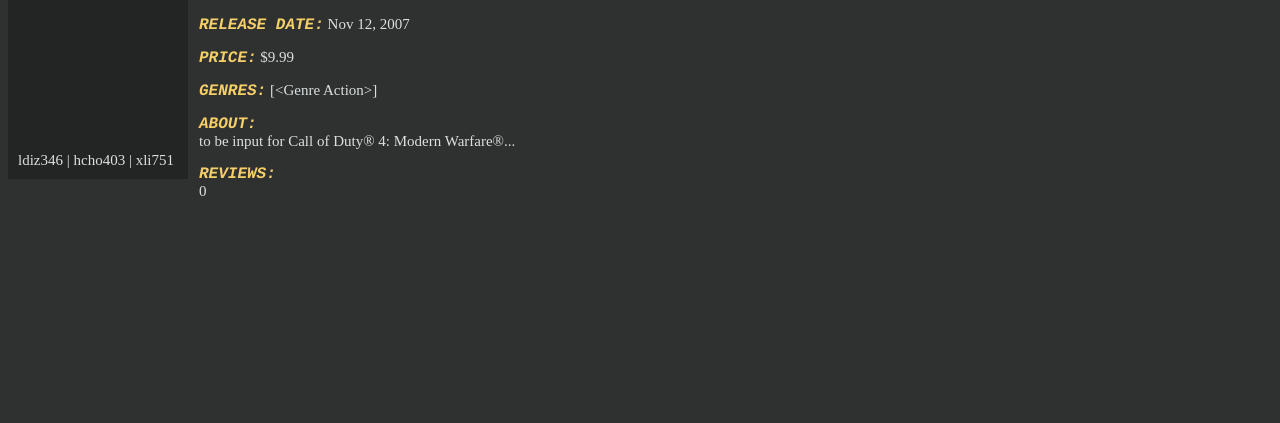
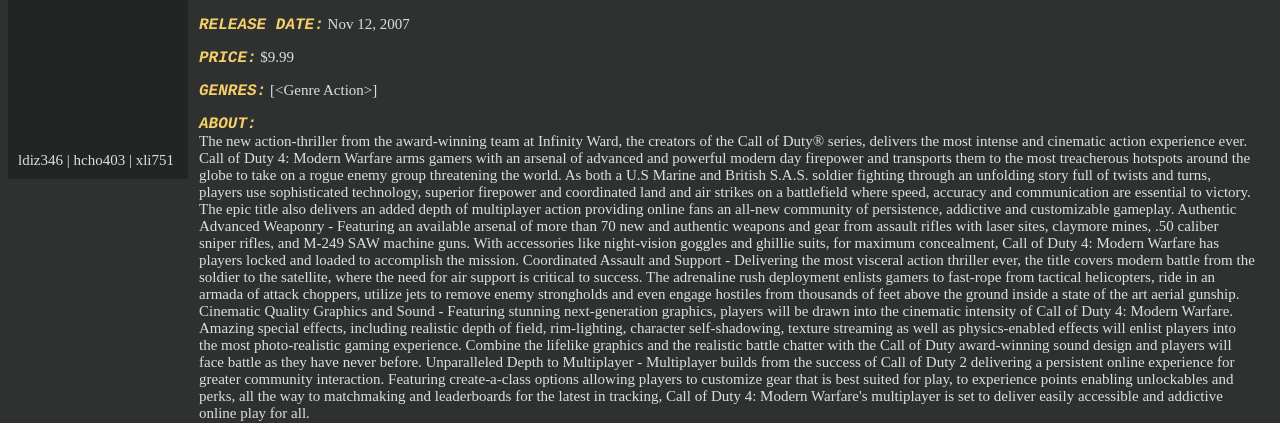
Before and after one commit to SkywalkerL235/cs235-2023-gameswebapp-assignment-ldiz346_hcho403_xli751__89, a Flask app: page /game/7940 in a window 1280 px wide. Shown: the part 613-1036 px from the top of the page. Before the commit the page ends 809 px from the top, so only its background shows below. Run offline with Flask 3, Linux system fonts and the light colour scheme; some libraries are stand-ins or nearby versions.

Commit message:
added game descriptions

```diff
--- a/games/__init__.py
+++ b/games/__init__.py
@@ -55,7 +55,8 @@ def create_app():
                     'date': game.release_date,
                     'genres': game.genres,
                     'reviews': len(game.reviews),
-                    'id': game.game_id
+                    'id': game.game_id,
+                    'about': game.description
                 }
                 break
 
@@ -80,7 +81,8 @@ def create_app():
                     'date': game.release_date,
                     'genres': game.genres,
                     'reviews': len(game.reviews),
-                    'id': game.game_id
+                    'id': game.game_id,
+                    'about': game.description
                 }
                 listOfGames.append(Gamepart)
             except:
--- a/games/adapters/datareader/csvdatareader.py
+++ b/games/adapters/datareader/csvdatareader.py
@@ -30,6 +30,9 @@ class GameFileCSVReader:
                     publisher = Publisher(row["Publishers"])
                     self.__dataset_of_publishers.add(publisher)
                     game.publisher = publisher
+
+                    game.__reviews = row["Reviews"].split("â€")
+
 
                     genre_names = row["Genres"].split(",")
                     for genre_name in genre_names:
--- a/games/templates/gameDescription.html
+++ b/games/templates/gameDescription.html
@@ -27,10 +27,7 @@
                     <p><i>Price:</i>  ${{ gameToDisplay.price }}</p>
                     <p><i>Genres:</i>  {{ gameToDisplay.genres }}</p>
                     <p><i>About:  </i><br>
-                         to be input for {{ gameToDisplay.name }}...
-                    </p>
-                    <p><i>Reviews:  </i><br>
-                         {{ gameToDisplay.reviews }}
+                         {{ gameToDisplay.about }}
                     </p>
                 </div>
               </main>
--- a/games/templates/games.html
+++ b/games/templates/games.html
@@ -36,7 +36,7 @@
                                 <h2>{{ game.name }}</h2>
                                 <div class="description">
                                 <p><i>Price:</i> ${{ game.price }}</p><p><i>Publishers:</i> {{ game.publishers }}</p><p><i>Release Date:</i>
-                                  {{ game.date }}</p><p><i>Genres:</i> {{ game.genres }}</p><p><i>Reviews:</i>  ({{ game.reviews }})</p>
+                                  {{ game.date }}</p><p><i>Genres:</i> {{ game.genres }}</p>
                                 </div>
                             </a></td>
                         </tr>
```
